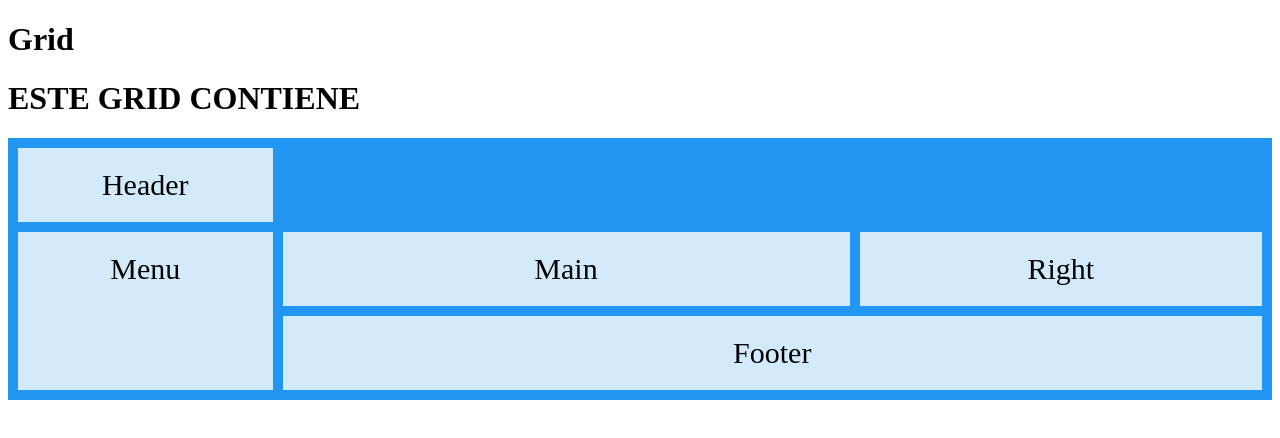
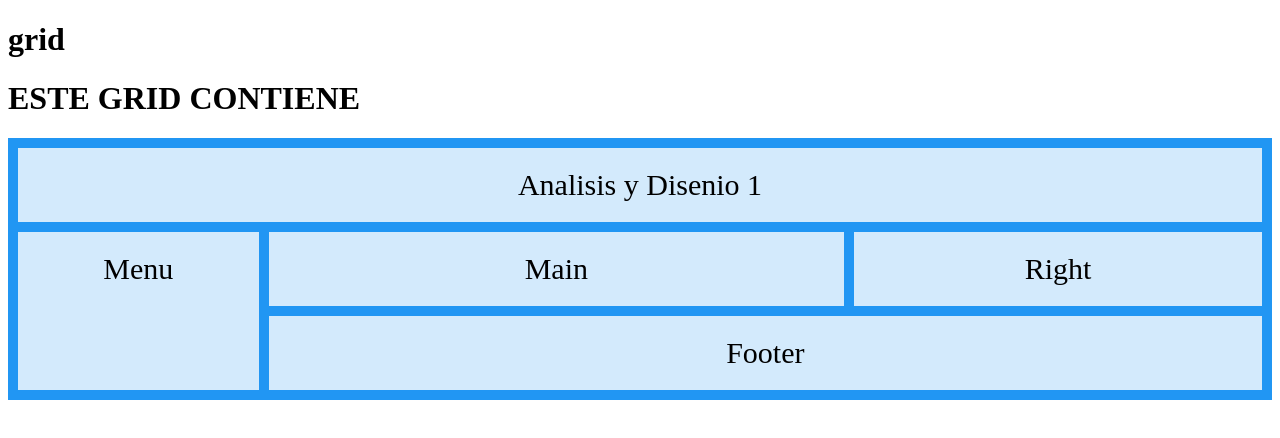
Before and after one commit to Julius152535/-AYD1-Parcial1, a website: page Grid.html in a window 1280 px wide. Drawn offline with Linux system fonts and the light colour scheme.

Commit message:
cambios en titulos

```diff
--- a/Grid.html
+++ b/Grid.html
@@ -28,12 +28,12 @@
 
 </head>
 <body>
-        <h1>Grid</h1>
+        <h1>grid</h1>
 
         <h1>ESTE GRID CONTIENE</h2>
 
         <div class="grid-container">
-          <div class="Analisis y Diseno uno">Header</div>
+          <div class="item1">Analisis y Disenio 1</div>
           <div class="item2">Menu</div>
           <div class="item3">Main</div>
           <div class="item4">Right</div>
```
